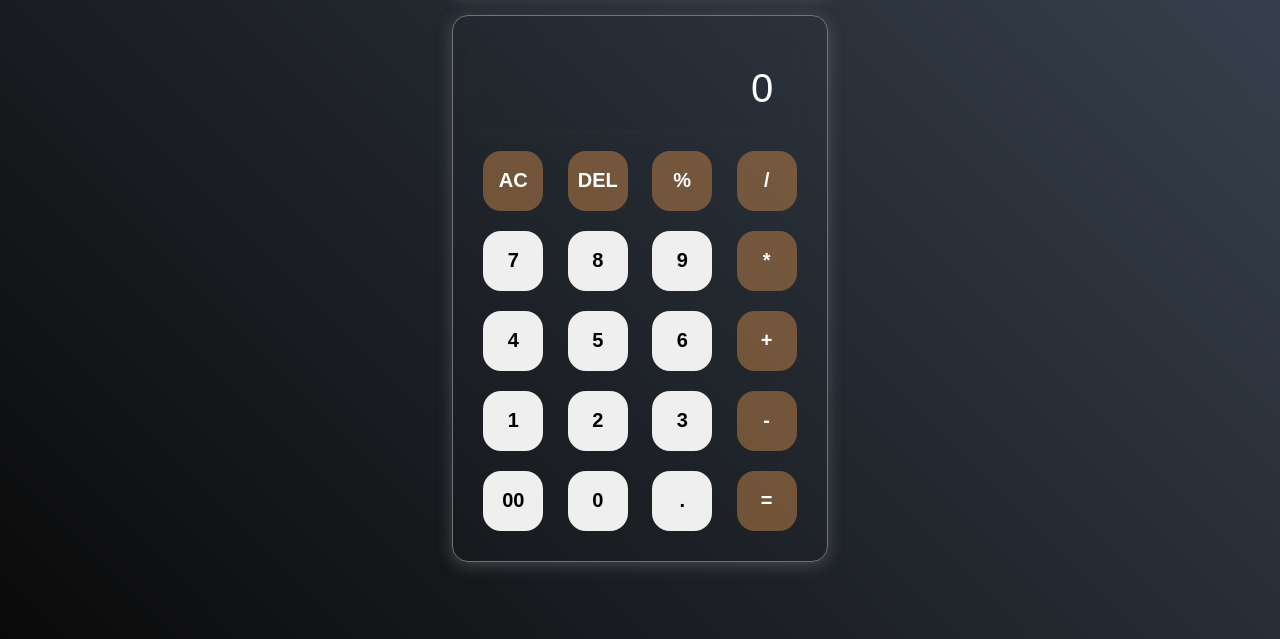
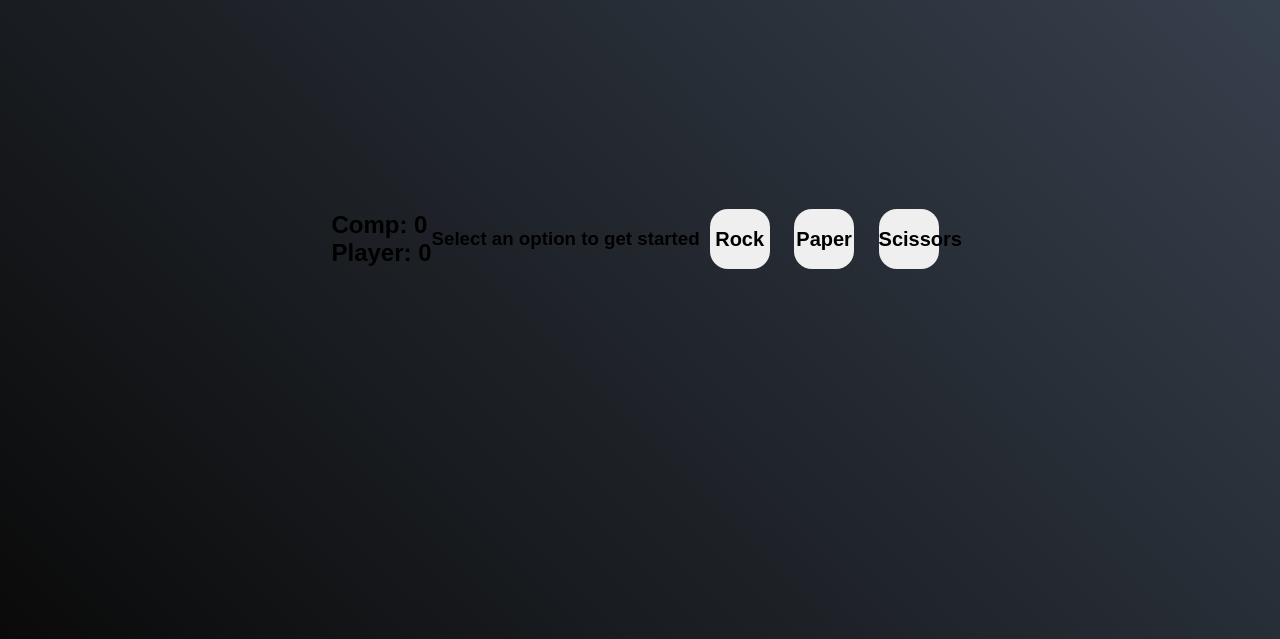
Before and after one commit to Harshit-7735/Devtown-Projects, a plain HTML site: page index.html in a window 1280 px wide. Shown: the part 161-800 px from the top of the page. Drawn offline with Linux system fonts and the light colour scheme.

Commit message:
Rock-paper-Scissor Structure

```diff
--- a/index.html
+++ b/index.html
@@ -1,48 +1,25 @@
 <!DOCTYPE html>
 <html lang="en">
-  <head>
-    <meta charset="UTF-8" />
-    <meta name="viewport" content="width=device-width, initial-scale=1.0" />
-    <title>Calculator App</title>
-    <link rel="stylesheet" href="./style.css" />
-    <script defer src="./script.js"></script>
-  </head>
-  <body>
-    <div class="container">
-        <h1 id="Heading">Calculator App</h1>
-        <div class="calculator">
-      <input type="text" placeholder="0" id="input-box" />
-      <div>
-        <button class="operator">AC</button>
-        <button class="operator">DEL</button>
-        <button class="operator">%</button>
-        <button class="operator">/</button>
-      </div>
-      <div>
-        <button>7</button>
-        <button>8</button>
-        <button>9</button>
-        <button class="operator">*</button>
-      </div>
-      <div>
-        <button>4</button>
-        <button>5</button>
-        <button>6</button>
-        <button class="operator">+</button>
-      </div>
-      <div>
-        <button>1</button>
-        <button>2</button>
-        <button>3</button>
-        <button class="operator">-</button>
-      </div>
-      <div>
-        <button>00</button>
-        <button>0</button>
-        <button>.</button>
-        <button class="equal-btn">=</button>
-      </div>
-    </div>
-</div>
-  </body>
+<head>
+    <meta charset="UTF-8">
+    <meta name="viewport" content="width=device-width, initial-scale=1.0">
+    <title>Rock Paper Scissor</title>
+    <link rel="stylesheet" href="Style.css">
+    <script  defer src="./Script.js"></script>
+</head>
+<body>
+    <section class="Score">
+        <div class="computer"><h1>Comp:  <span id="computer-score">0</span></h1></div>
+        <div class="player"><h1>Player: <span id="player-score">0</span></h1> </div>
+      </section>
+      <br>
+      <section id="message"><h3>Select an option to get started</h3></section>
+      <br>
+
+      <section>
+        <button id="rock" >Rock</button>
+        <button id="paper">Paper</button>
+        <button id="scissors" >Scissors</button>
+      </section>
+</body>
 </html>
```
